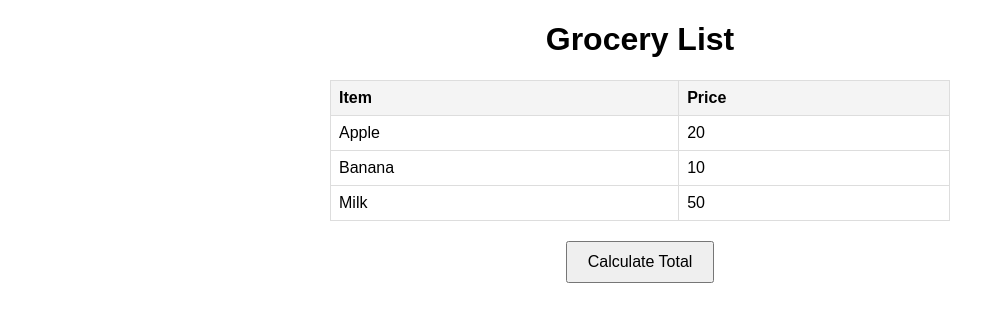
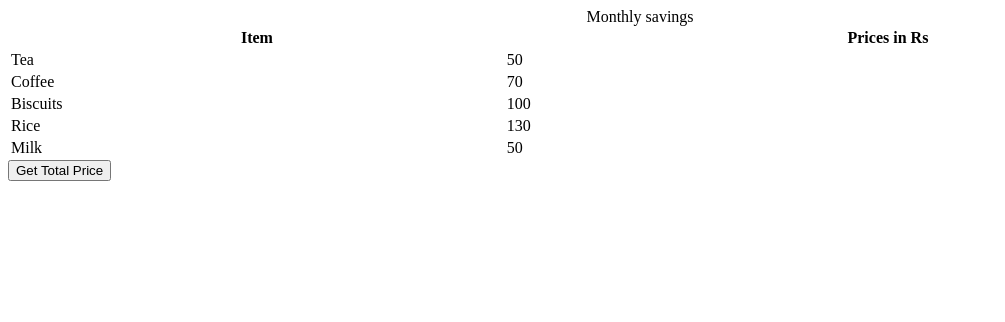
Before and after one commit to acciojob/grofers-checkout-smranjanmishra, a website: page main.html in a window 1280 px wide. Shown: the whole page, without its empty margins (0-1005 px from the left). Drawn offline with Linux system fonts and the light colour scheme.

Commit message:
created a submission

```diff
--- a/main.html
+++ b/main.html
@@ -1,41 +1,45 @@
 <!DOCTYPE html>
-<html lang="en">
+
+<html>
+
 <head>
-    <meta charset="UTF-8">
-    <meta name="viewport" content="width=device-width, initial-scale=1.0">
-    <title>Grofers Checkout</title>
-    <link rel="stylesheet" href="./styles.css">
+	<link rel="stylesheet" href="styles.css">
 </head>
+
 <body>
-
-    <h1>Grocery List</h1>
-
-    <table id="groceryTable">
-        <thead>
+    <!-- the entire body must be written by student -->
+    <table style="width: 100%">
+    <caption>
+      Monthly savings
+    </caption>
     <tr>
       <th>Item</th>
-                <th>Price</th>
+      <th>Prices in Rs</th>
     </tr>
-        </thead>
-        <tbody>
-            <tr class="item">
-                <td>Apple</td>
-                <td class="prices">20</td>
+    <tr>
+      <td class="item">Tea</td>
+      <td class="price">50</td>
     </tr>
-            <tr class="item">
-                <td>Banana</td>
-                <td class="prices">10</td>
+    <tr>
+      <td class="item">Coffee</td>
+      <td class="price">70</td>
     </tr>
-            <tr class="item">
-                <td>Milk</td>
-                <td class="prices">50</td>
+    <tr>
+      <td class="item">Biscuits</td>
+      <td class="price">100</td>
     </tr>
-        </tbody>
+    <tr>
+      <td class="item">Rice</td>
+      <td class="price">130</td>
+    </tr>
+    <tr>
+      <td class="item">Milk</td>
+      <td class="price">50</td>
+    </tr>
   </table>
-
-    <button onclick="calculateTotal()">Calculate Total</button>
-
-    <script src="./script.js"></script>
+    <script type="text/javascript" src="./script.js">
+</script>
 
 </body>
+
 </html>
--- a/script.js
+++ b/script.js
@@ -1,24 +1,27 @@
-function calculateTotal() {
-    // Get all price elements from the table
-    const priceElements = document.querySelectorAll('.prices');
+const getSumBtn = document.createElement("button");
+getSumBtn.append("Get Total Price");
+document.body.appendChild(getSumBtn);
 
-    let total = 0;
+const getSum = () => {
+//Add your code here
 
-    // Sum up the prices
-    priceElements.forEach(priceElement => {
-        total += parseFloat(priceElement.textContent);
-    });
+	   const allprices = document.querySelectorAll('.price');
+	let totalPrice= 0;
+	   // Loop through each price and add it to the total
+    for( let price of allPrices) {
+        totalPrice += Number(price.textContent);
+    };
 
-    // Create a new row for the total
-    const table = document.getElementById('groceryTable');
-    const totalRow = document.createElement('tr');
+	  const totalRow = document.createElement('tr');
+    const totalCell = document.createElement('td');
 
-    // Create a single cell to display the total price
-    const totalCell = document.createElement('td');
-    totalCell.colSpan = 2; // This spans across two columns
-    totalCell.textContent = `Total Price: ₹${total}`;
+	    // Set the text content to show the total price
+    totalCell.textContent = `${totalPrice}`;
+    totalRow.appendChild(totalCell);
 
-    // Add the new cell to the row and append the row to the table
-    totalRow.appendChild(totalCell);
-    table.appendChild(totalRow);
-}
+ let table = document.querySelector('table');
+	table.appendChild(totalRow);
+
+};
+
+getSumBtn.addEventListener("click", getSum);
--- a/styles.css
+++ b/styles.css
@@ -1,32 +1,2 @@
 
-body {
-    font-family: Arial, sans-serif;
-    margin: 20px;
-}
-
-h1 {
-    text-align: center;
-}
-
-table {
-    width: 50%;
-    margin: 0 auto;
-    border-collapse: collapse;
-}
-
-th, td {
-    border: 1px solid #ddd;
-    padding: 8px;
-    text-align: left;
-}
-
-th {
-    background-color: #f4f4f4;
-}
-
-button {
-    display: block;
-    margin: 20px auto;
-    padding: 10px 20px;
-    font-size: 16px;
-}
+/* Your CSS Code here. */
```
Lines whose indentation alone changed are shown as unchanged.
